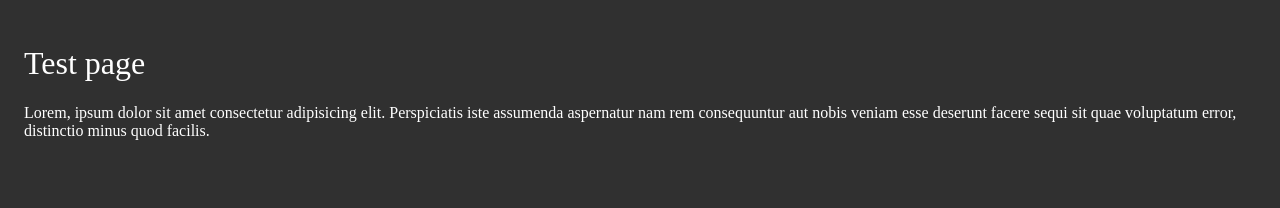
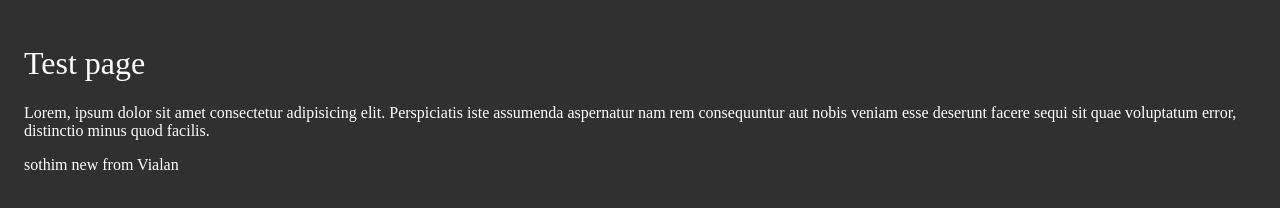
Before and after one commit to rusicsemenov/test, a plain HTML site: page index.html in a window 1280 px wide. Drawn offline with Linux system fonts and the light colour scheme.

Commit message:
first from vialn

```diff
--- a/index.html
+++ b/index.html
@@ -25,4 +25,5 @@
       facilis.
     </p>
   </body>
+  sothim new from Vialan
 </html>
```
